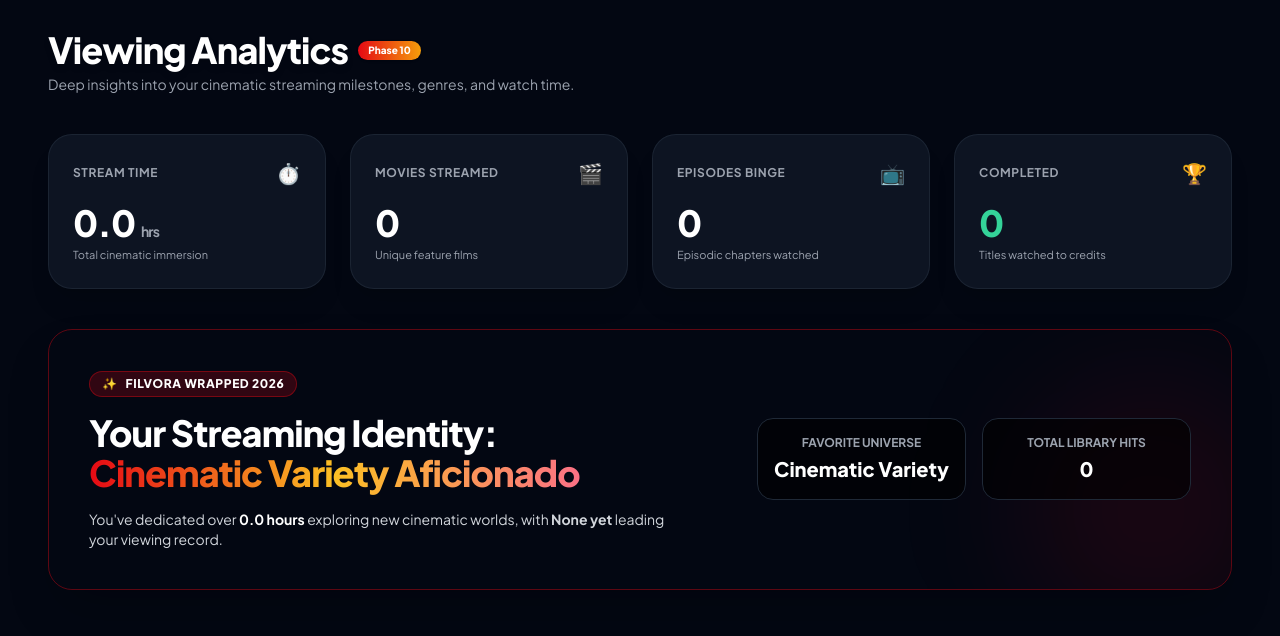
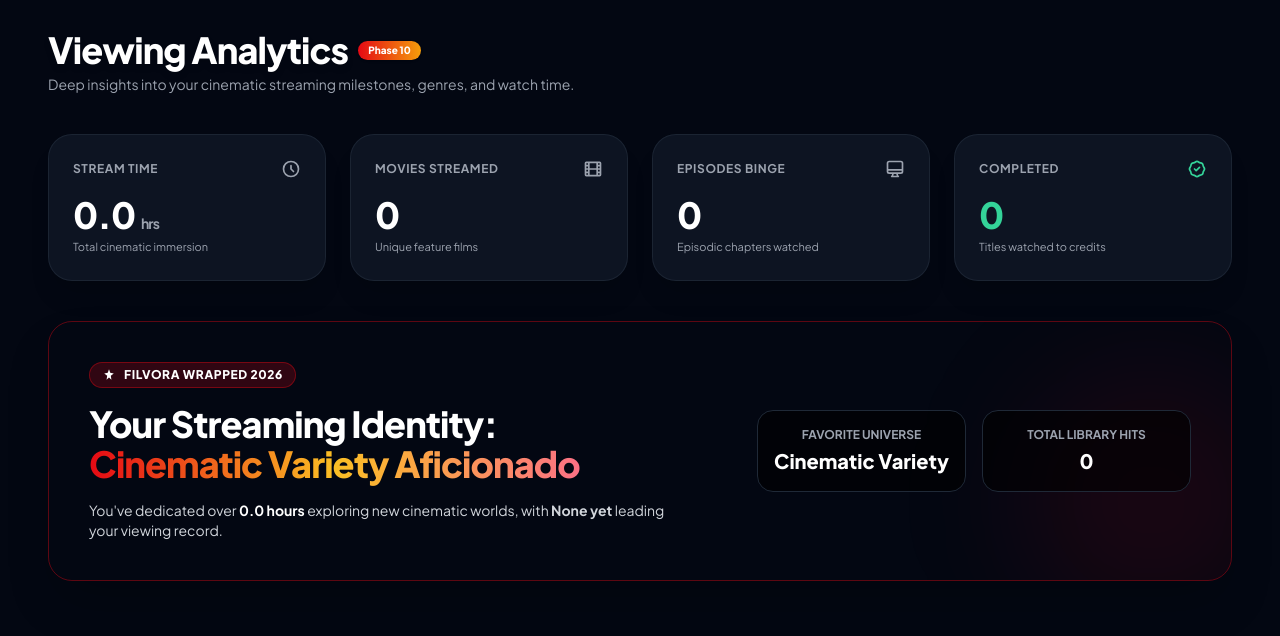
Before and after one commit to omtiwari17/Filvora, a Django app: page /analytics/ in a window 1280 px wide. Shown: the part 66-702 px from the top of the page. Run offline with Django 5.2, Linux system fonts and the light colour scheme; the visitor is signed in with stand-in values (Sample User, id 1); data that the repository does not hold is empty; some libraries are stand-ins or nearby versions.

Commit message:
Replace all emojis with clean Tailwind SVG icons across templates and add one-click launcher

```diff
--- a/templates/catalog/discover.html
+++ b/templates/catalog/discover.html
@@ -160,9 +160,9 @@
                 <label class="block text-[11px] font-bold text-gray-400 uppercase tracking-wider mb-1.5">Sort Order</label>
                 <select name="sort" onchange="this.form.submit()"
                         class="w-full bg-gray-950 border border-gray-700/80 rounded-xl px-3 py-2.5 text-xs text-white focus:outline-none focus:border-brand-500">
-                    <option value="popularity.desc" {% if selected_sort == 'popularity.desc' %}selected{% endif %}>🔥 Popularity</option>
-                    <option value="vote_average.desc" {% if selected_sort == 'vote_average.desc' %}selected{% endif %}>⭐ Top Rated</option>
-                    <option value="primary_release_date.desc" {% if selected_sort == 'primary_release_date.desc' %}selected{% endif %}>🆕 Newest First</option>
+                    <option value="popularity.desc" {% if selected_sort == 'popularity.desc' %}selected{% endif %}>Popularity</option>
+                    <option value="vote_average.desc" {% if selected_sort == 'vote_average.desc' %}selected{% endif %}>Top Rated</option>
+                    <option value="primary_release_date.desc" {% if selected_sort == 'primary_release_date.desc' %}selected{% endif %}>Newest First</option>
                 </select>
             </div>
         </div>
--- a/templates/catalog/person_detail.html
+++ b/templates/catalog/person_detail.html
@@ -11,7 +11,9 @@
             {% if person.profile_path %}
             <img src="https://image.tmdb.org/t/p/w300{{ person.profile_path }}" alt="{{ person.name }}" class="w-full h-full object-cover">
             {% else %}
-            <div class="w-full h-full flex items-center justify-center text-4xl bg-gray-900">🎭</div>
+            <div class="w-full h-full flex items-center justify-center bg-gray-900">
+                <svg class="w-12 h-12 text-gray-600" fill="none" viewBox="0 0 24 24" stroke="currentColor"><path stroke-linecap="round" stroke-linejoin="round" stroke-width="1.5" d="M16 7a4 4 0 11-8 0 4 4 0 018 0zM12 14a7 7 0 00-7 7h14a7 7 0 00-7-7z" /></svg>
+            </div>
             {% endif %}
         </div>
 
--- a/templates/watch/analytics.html
+++ b/templates/watch/analytics.html
@@ -19,7 +19,7 @@
         <div class="p-5 sm:p-6 rounded-3xl bg-gray-900/80 border border-gray-800/80 shadow-xl flex flex-col justify-between backdrop-blur-xl">
             <div class="flex items-center justify-between text-gray-400">
                 <span class="text-xs font-bold uppercase tracking-wider">Stream Time</span>
-                <span class="text-xl">⏱️</span>
+                <svg class="w-5 h-5 text-brand-400" fill="none" viewBox="0 0 24 24" stroke="currentColor"><path stroke-linecap="round" stroke-linejoin="round" stroke-width="2" d="M12 8v4l3 3m6-3a9 9 0 11-18 0 9 9 0 0118 0z" /></svg>
             </div>
             <div class="mt-4">
                 <div class="text-3xl sm:text-4xl font-black text-white tracking-tight">{{ total_hours }} <span class="text-sm font-bold text-gray-400">hrs</span></div>
@@ -31,7 +31,7 @@
         <div class="p-5 sm:p-6 rounded-3xl bg-gray-900/80 border border-gray-800/80 shadow-xl flex flex-col justify-between backdrop-blur-xl">
             <div class="flex items-center justify-between text-gray-400">
                 <span class="text-xs font-bold uppercase tracking-wider">Movies Streamed</span>
-                <span class="text-xl">🎬</span>
+                <svg class="w-5 h-5 text-brand-400" fill="none" viewBox="0 0 24 24" stroke="currentColor"><path stroke-linecap="round" stroke-linejoin="round" stroke-width="2" d="M7 4v16M17 4v16M3 8h4m10 0h4M3 12h18M3 16h4m10 0h4M4 20h16a1 1 0 001-1V5a1 1 0 00-1-1H4a1 1 0 00-1 1v14a1 1 0 001 1z" /></svg>
             </div>
             <div class="mt-4">
                 <div class="text-3xl sm:text-4xl font-black text-white tracking-tight">{{ total_movies }}</div>
@@ -43,7 +43,7 @@
         <div class="p-5 sm:p-6 rounded-3xl bg-gray-900/80 border border-gray-800/80 shadow-xl flex flex-col justify-between backdrop-blur-xl">
             <div class="flex items-center justify-between text-gray-400">
                 <span class="text-xs font-bold uppercase tracking-wider">Episodes Binge</span>
-                <span class="text-xl">📺</span>
+                <svg class="w-5 h-5 text-brand-400" fill="none" viewBox="0 0 24 24" stroke="currentColor"><path stroke-linecap="round" stroke-linejoin="round" stroke-width="2" d="M9.75 17L9 20l-1 1h8l-1-1-.75-3M3 13h18M5 17h14a2 2 0 002-2V5a2 2 0 00-2-2H5a2 2 0 00-2 2v10a2 2 0 002 2z" /></svg>
             </div>
             <div class="mt-4">
                 <div class="text-3xl sm:text-4xl font-black text-white tracking-tight">{{ total_episodes }}</div>
@@ -55,7 +55,7 @@
         <div class="p-5 sm:p-6 rounded-3xl bg-gray-900/80 border border-gray-800/80 shadow-xl flex flex-col justify-between backdrop-blur-xl">
             <div class="flex items-center justify-between text-gray-400">
                 <span class="text-xs font-bold uppercase tracking-wider">Completed</span>
-                <span class="text-xl">🏆</span>
+                <svg class="w-5 h-5 text-emerald-400" fill="none" viewBox="0 0 24 24" stroke="currentColor"><path stroke-linecap="round" stroke-linejoin="round" stroke-width="2" d="M9 12l2 2 4-4M7.835 4.697a3.42 3.42 0 001.946-.806 3.42 3.42 0 014.438 0 3.42 3.42 0 001.946.806 3.42 3.42 0 013.138 3.138 3.42 3.42 0 00.806 1.946 3.42 3.42 0 010 4.438 3.42 3.42 0 00-.806 1.946 3.42 3.42 0 01-3.138 3.138 3.42 3.42 0 00-1.946.806 3.42 3.42 0 01-4.438 0 3.42 3.42 0 00-1.946-.806 3.42 3.42 0 01-3.138-3.138 3.42 3.42 0 00-.806-1.946 3.42 3.42 0 010-4.438 3.42 3.42 0 00.806-1.946 3.42 3.42 0 013.138-3.138z" /></svg>
             </div>
             <div class="mt-4">
                 <div class="text-3xl sm:text-4xl font-black text-emerald-400 tracking-tight">{{ completed_count }}</div>
@@ -70,7 +70,7 @@
         <div class="relative z-10 flex flex-col md:flex-row md:items-center justify-between gap-8">
             <div class="space-y-4 max-w-xl">
                 <div class="inline-flex items-center gap-2 px-3 py-1 rounded-full bg-brand-500/20 border border-brand-500/40 text-brand-400 text-xs font-black uppercase tracking-wider">
-                    <span>✨</span>
+                    <svg class="w-3.5 h-3.5 text-brand-400" fill="currentColor" viewBox="0 0 24 24"><path d="M12 2l2.09 6.26L20.18 9.27l-5.09 3.9L16.18 20 12 16.27 7.82 20l1.09-6.83L3.82 9.27l6.09-1.01L12 2z" /></svg>
                     <span>Filvora Wrapped 2026</span>
                 </div>
                 <h2 class="text-3xl sm:text-4xl font-black text-white tracking-tight leading-tight">
--- a/templates/watch/history.html
+++ b/templates/watch/history.html
@@ -48,7 +48,9 @@
                         {% elif item.poster_path %}
                         <img src="https://image.tmdb.org/t/p/w185{{ item.poster_path }}" alt="{{ item.display_title }}" class="w-full h-full object-cover">
                         {% else %}
-                        <div class="w-full h-full flex items-center justify-center text-xs text-gray-600 font-bold">🎬</div>
+                        <div class="w-full h-full flex items-center justify-center text-gray-600 font-bold">
+                            <svg class="w-4 h-4 text-gray-600" fill="none" viewBox="0 0 24 24" stroke="currentColor"><path stroke-linecap="round" stroke-linejoin="round" stroke-width="2" d="M7 4v16M17 4v16M3 8h4m10 0h4M3 12h18M3 16h4m10 0h4M4 20h16a1 1 0 001-1V5a1 1 0 00-1-1H4a1 1 0 00-1 1v14a1 1 0 001 1z" /></svg>
+                        </div>
                         {% endif %}
                         <!-- Play Overlay -->
                         <a href="{{ item.watch_url }}" class="absolute inset-0 bg-black/40 hover:bg-black/20 flex items-center justify-center transition">
```
Also changed, not shown: templates/catalog/partials/search_suggestions.html (+6 -2 lines), 1 other file.
